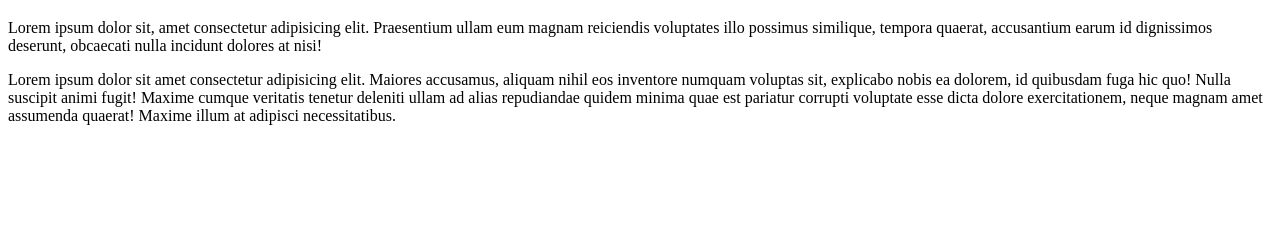
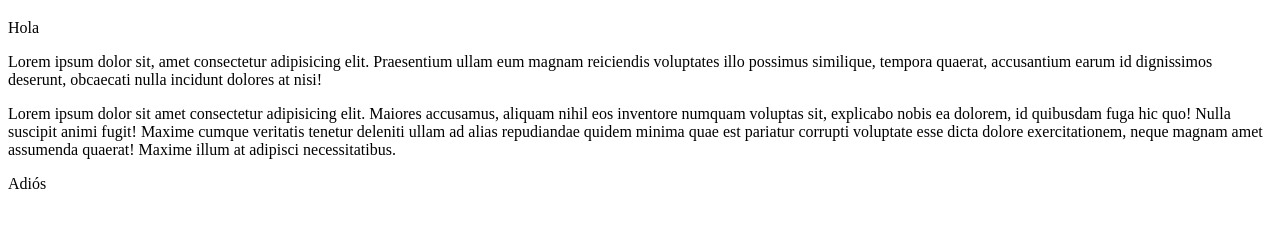
Before and after one commit to omarelfounti/prueba-jose, a plain HTML site: page index.html in a window 1280 px wide. Shown: the part 61-288 px from the top of the page. Drawn offline with Linux system fonts and the light colour scheme.

Commit message:
Añadidos párrafos

```diff
--- a/index.html
+++ b/index.html
@@ -7,8 +7,10 @@
 </head>
 <body>
     <h1>Pruebas con git</h1>
+    <p>Hola</p>
     <p>Lorem ipsum dolor sit, amet consectetur adipisicing elit. Praesentium ullam eum magnam reiciendis voluptates illo possimus similique, tempora quaerat, accusantium earum id dignissimos deserunt, obcaecati nulla incidunt dolores at nisi!</p>
     <p>Lorem ipsum dolor sit amet consectetur adipisicing elit. Maiores accusamus, aliquam nihil eos inventore numquam voluptas sit, explicabo nobis ea dolorem, id quibusdam fuga hic quo! Nulla suscipit animi fugit!
     Maxime cumque veritatis tenetur deleniti ullam ad alias repudiandae quidem minima quae est pariatur corrupti voluptate esse dicta dolore exercitationem, neque magnam amet assumenda quaerat! Maxime illum at adipisci necessitatibus.</p>
+    <p>Adiós</p>
 </body>
 </html>
```
